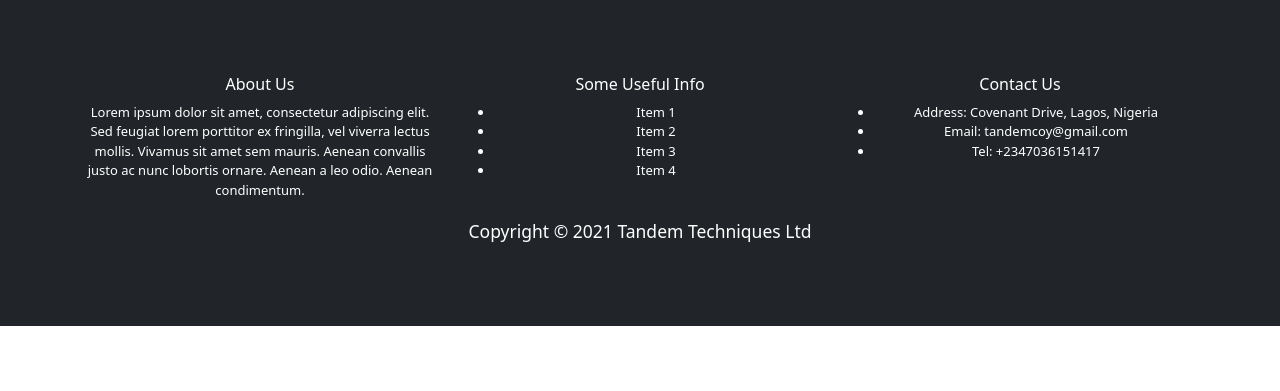
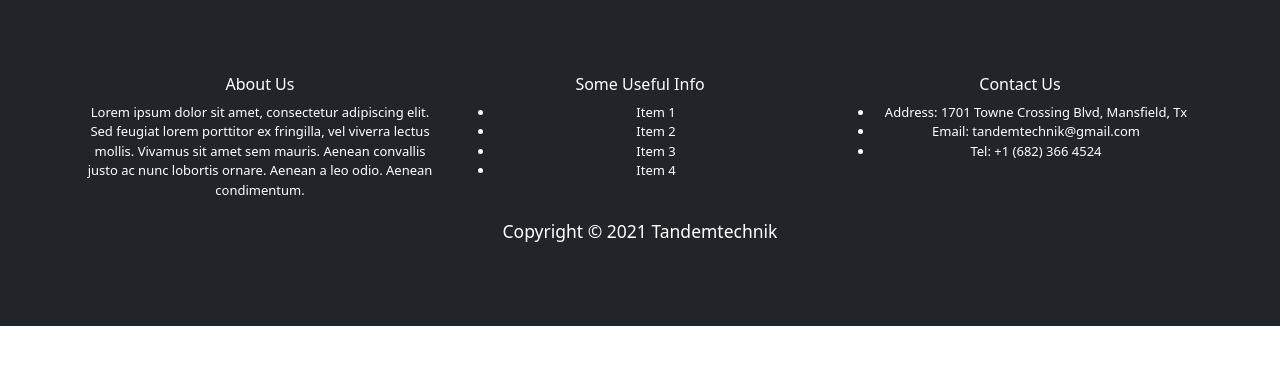
Before and after one commit to tandemtechnik/Django_LMS, a Django app: page / in a window 1280 px wide. Shown: the part 409-800 px from the top of the page. Run offline with Django 4.2, Linux system fonts and the light colour scheme.

Commit message:
first commit

```diff
--- a/templates/base.html
+++ b/templates/base.html
@@ -132,15 +132,15 @@
         <div class="col-md-4 mt-4">
           <h6>Contact Us</h6>
           <ul>
-            <li>Address: Covenant Drive, Lagos, Nigeria</li>
-            <li>Email: tandemcoy@gmail.com</li>
-            <li>Tel: +2347036151417</li>
+            <li>Address: 1701 Towne Crossing Blvd, Mansfield, Tx </li>
+            <li>Email: tandemtechnik@gmail.com</li>
+            <li>Tel: +1 (682) 366 4524</li>
           </ul>
         </div>
       </div>
 
       <div class="footer-copyright text-center py-3">
-        <p class="lead"><small>Copyright &copy; 2021 Tandem Techniques Ltd</small></p>
+        <p class="lead"><small>Copyright &copy; 2021 Tandemtechnik</small></p>
       </div>
 
     </div>
```
Also changed, not shown: 5 other files.
